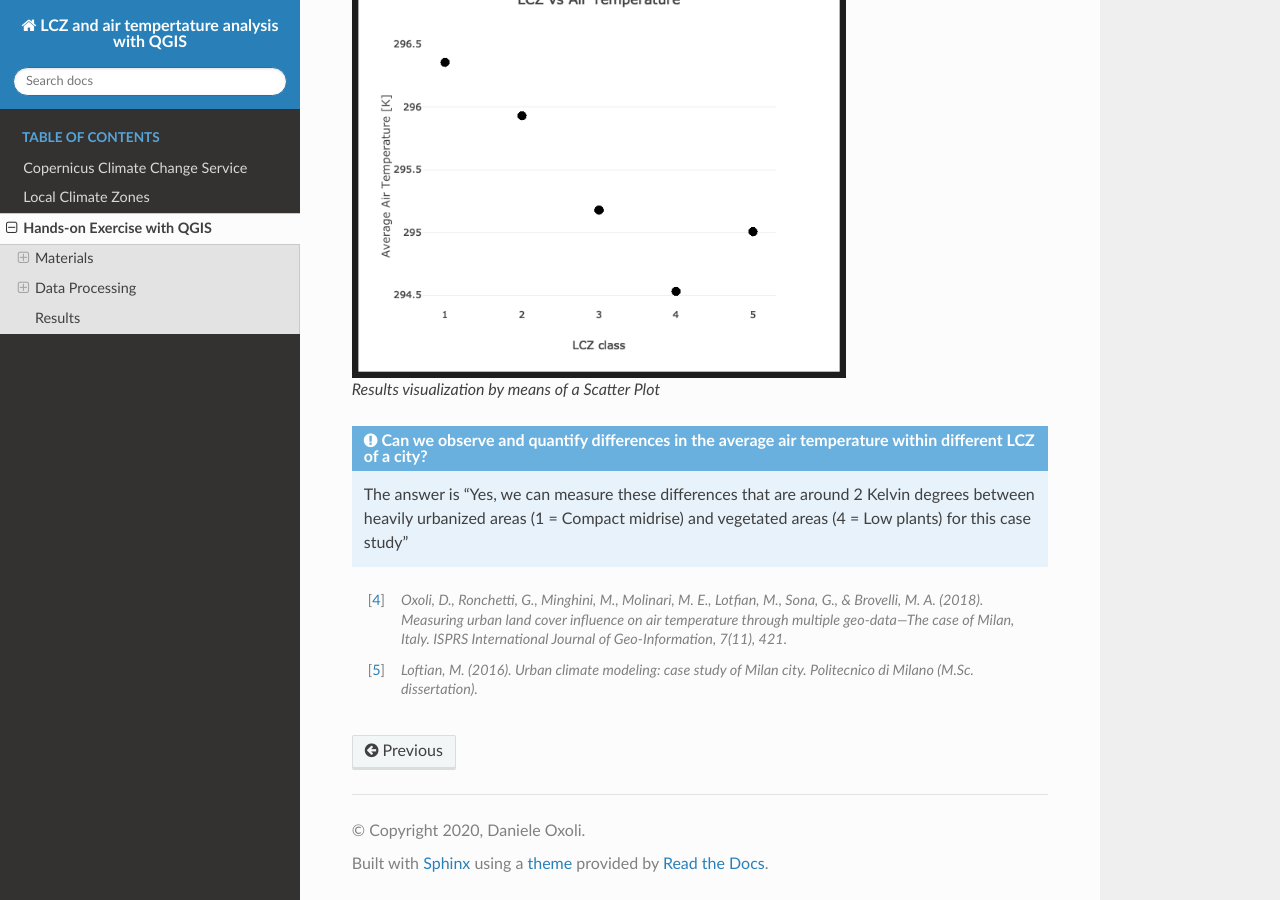
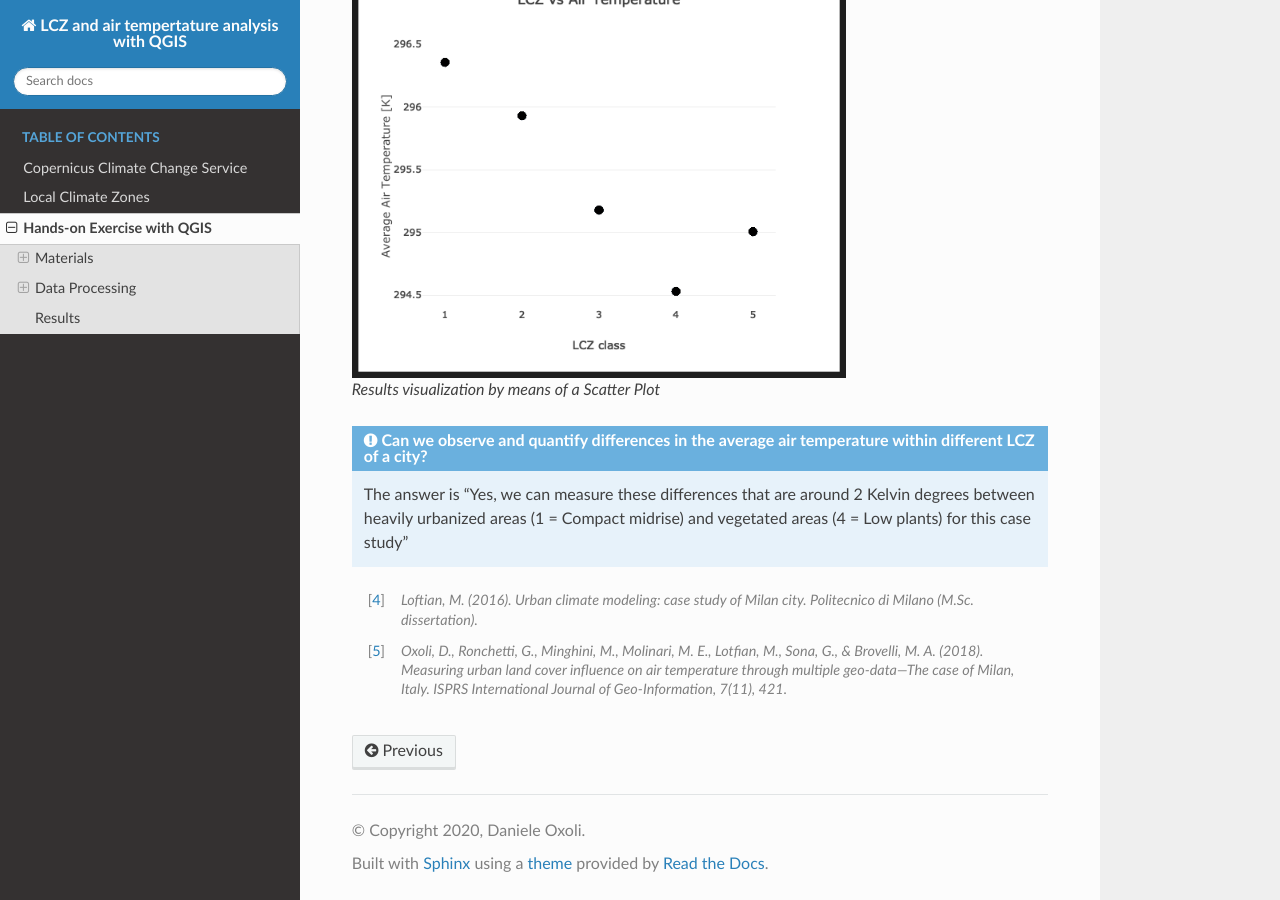
Before and after one commit to opengeolab/CA_LCZ_exercise_docs, a Sphinx documentation site: the page built from source/analysis.rst, in a window 1280 px wide and 900 px high, scrolled down 8793 px. Built offline with Sphinx 7.4.7 and the Read the Docs theme 2.0.0, drawn with Linux system fonts in a browser that asks for light colours.

Commit message:
minor changes 7

```diff
--- a/source/analysis.rst
+++ b/source/analysis.rst
@@ -216,7 +216,6 @@ The difference of average air temperature in each LCZ class can be appreciated e
    The answer is "Yes, we can measure these differences that are around 2 Kelvin degrees between heavily urbanized areas (1 = Compact midrise) and vegetated areas (4 = Low plants) for this case study"
 
 
+..  [4] *Loftian, M. (2016). Urban climate modeling: case study of Milan city. Politecnico di Milano (M.Sc. dissertation).*
 
-..  [4] *Oxoli, D., Ronchetti, G., Minghini, M., Molinari, M. E., Lotfian, M., Sona, G., & Brovelli, M. A. (2018). Measuring urban land cover influence on air temperature through multiple geo-data—The case of Milan, Italy. ISPRS International Journal of Geo-Information, 7(11), 421.*
-
-..  [5] *Loftian, M. (2016). Urban climate modeling: case study of Milan city. Politecnico di Milano (M.Sc. dissertation).*
+..  [5] *Oxoli, D., Ronchetti, G., Minghini, M., Molinari, M. E., Lotfian, M., Sona, G., & Brovelli, M. A. (2018). Measuring urban land cover influence on air temperature through multiple geo-data—The case of Milan, Italy. ISPRS International Journal of Geo-Information, 7(11), 421.*
```
Also changed, not shown: 4 other files.
